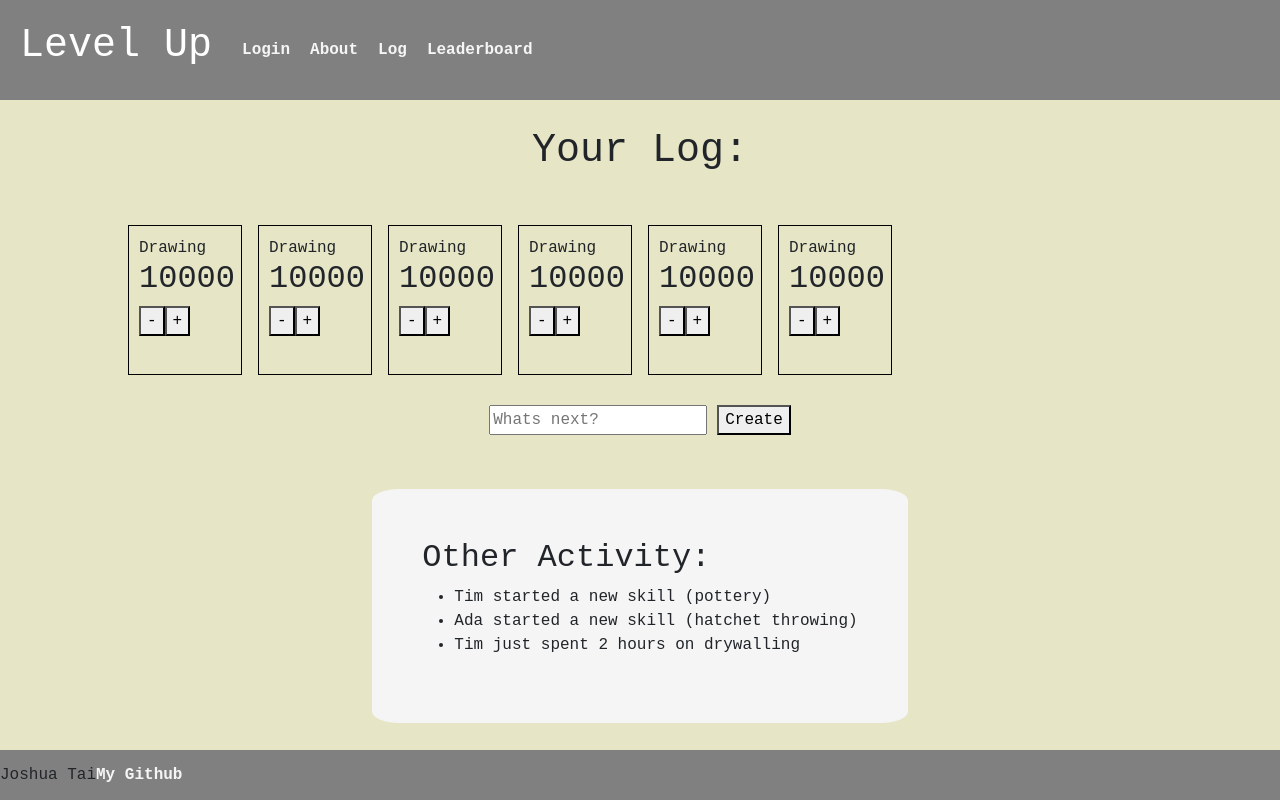
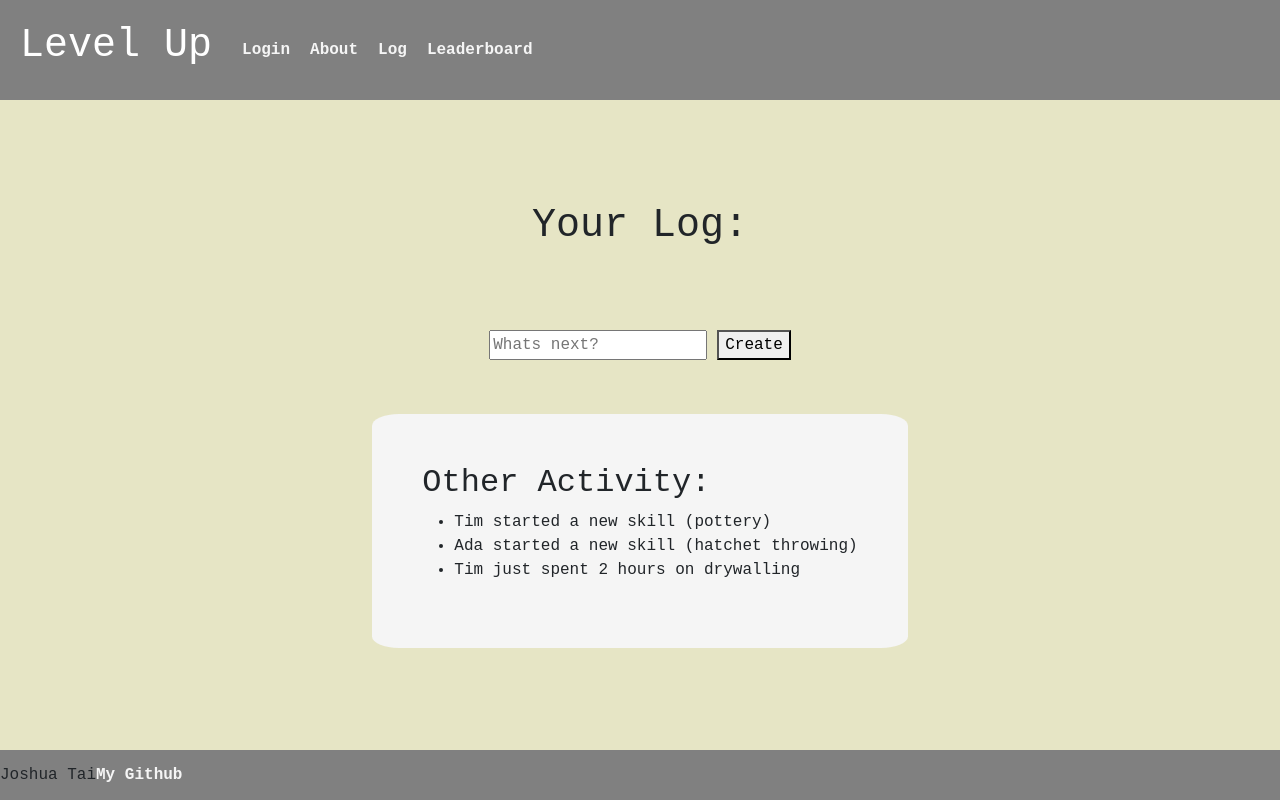
Before and after one commit to jtai56/startup, a React (Vite) app: page /log in a window 1280 px wide. Built offline with nearby package versions, Linux system fonts and the light colour scheme.

Commit message:
Finished Log.jsx

```diff
--- a/src/Log/log.jsx
+++ b/src/Log/log.jsx
@@ -1,5 +1,5 @@
 import React from 'react';
-import { useState, useEffect, Date, Math} from 'react';
+import { useState, useEffect} from 'react';
 
 export function Log() {
     const [logs, setLogs] = React.useState([])
@@ -7,12 +7,12 @@ export function Log() {
 
     const createLog = () => {
         //creates new log
-        if (logName.strip()=== ""){return}
+        if (logName.trim()=== ""){return}
         const newLog = {
             id:Date.now(),
             name: logName,
             hours: 0
-        }
+        };
         //puts new log in the maps withe the other log peeps
         setLogs([...logs,newLog])
         setLogName("")            //clears the log names so that people can't repeatedly
@@ -21,66 +21,27 @@ export function Log() {
 
     const updateHours = (id, changeInt) => {
         setLogs(logs.map(log =>      // This code is buns but basically, if the log.id in the array == selected id, change log.hours by the changeInt (-1 or +1), if not keep the log and to map anything.
-            log.id === id ? {...log, hours: Math.maxlog(0,log.hours + changeInt)} : log
-        ))
-    }
+            log.id === id ? {...log, hours: Math.max(0,log.hours + changeInt)} : log
+        ));
+    };
 
     return (
     <main className="logpage">
         <h1 id="logheader">Your Log:</h1>
         <div id="log">
-            <div className="skillcard">
-                <div className="cardtitle">Drawing</div>
-                <h2 className="hours">10000</h2>
+            {logs.map(log => (
+            <div key = {log.id} className="skillcard">
+                <div className="cardtitle">{log.name}</div>
+                <h2 className="hours">{log.hours}</h2>
                 <div className="addsubtract">
-                    <button>-</button>
-                    <button>+</button>
+                    <button onClick={() => updateHours(log.id, -1)}>-</button>
+                    <button onClick={() => updateHours(log.id, 1)} >+</button>
                 </div>
             </div>
-            <div className="skillcard">
-                <div className="cardtitle">Drawing</div>
-                <h2 className="hours">10000</h2>
-                <div className="addsubtract">
-                    <button>-</button>
-                    <button>+</button>
-                </div>
-            </div>
-            <div className="skillcard">
-                <div className="cardtitle">Drawing</div>
-                <h2 className="hours">10000</h2>
-                <div className="addsubtract">
-                    <button>-</button>
-                    <button>+</button>
-                </div>
-            </div>
-            <div className="skillcard">
-                <div className="cardtitle">Drawing</div>
-                <h2 className="hours">10000</h2>
-                <div className="addsubtract">
-                    <button>-</button>
-                    <button>+</button>
-                </div>
-            </div>
-            <div className="skillcard">
-                <div className="cardtitle">Drawing</div>
-                <h2 className="hours">10000</h2>
-                <div className="addsubtract">
-                    <button>-</button>
-                    <button>+</button>
-                </div>
-            </div>
-            <div className="skillcard">
-                <div className="cardtitle">Drawing</div>
-                <h2 className="hours">10000</h2>
-                <div className="addsubtract">
-                    <button>-</button>
-                    <button>+</button>
-                </div>
-            </div>
-
+            ))}
         </div>
         <div id = "logMenu">
-            <input type="text" id="" name="Goal Name" placeholder="Whats next?"/>
+            <input type="text" value = {logName} id="" name="Goal Name" placeholder="Whats next?" onChange = {e => setLogName(e.target.value)}/>
             <button id= "createLogButton" onClick={createLog}>Create</button>
         </div>
         <br />
```
